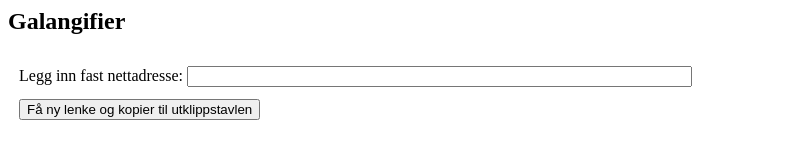
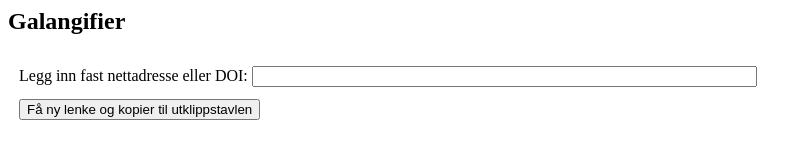
Before and after one commit to nchristoffer/galangifier, a plain HTML site: page index.html in a window 1280 px wide. Shown: the whole page, without its empty margins (0-811 px from the left). Drawn offline with Linux system fonts and the light colour scheme.

Commit message:
Update index.html

```diff
--- a/index.html
+++ b/index.html
@@ -10,7 +10,7 @@
       <table border="0" cellspacing="10" class="no-borders" style="width: 100%;">
         <tbody>
           <tr>
-            <td align="left" colspan="2">Legg inn fast nettadresse: <input name="requrl" id="requrl" size="60" type="text"></td>
+            <td align="left" colspan="2">Legg inn fast nettadresse eller DOI: <input name="requrl" id="requrl" size="60" type="text"></td>
           </tr>
           <tr>
             <td><input type="submit" value="Få ny lenke og kopier til utklippstavlen"></td>
```
